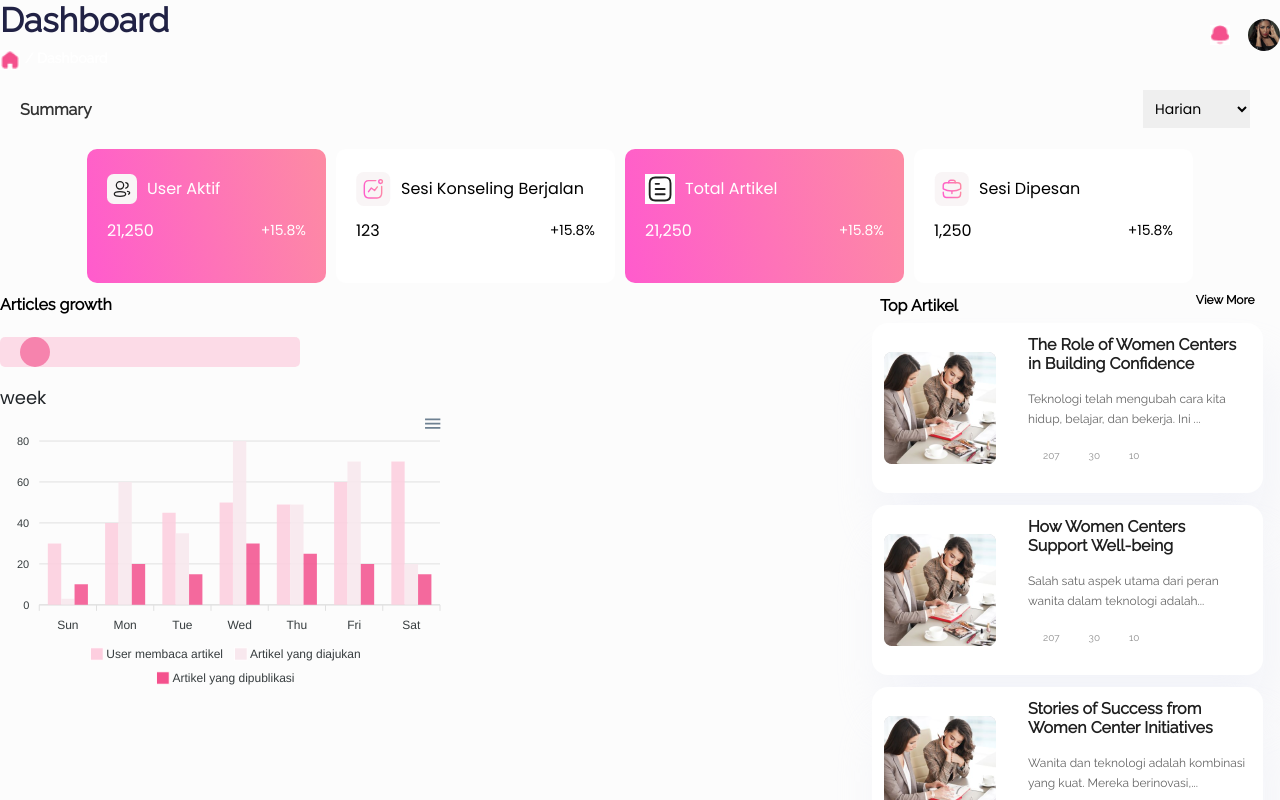
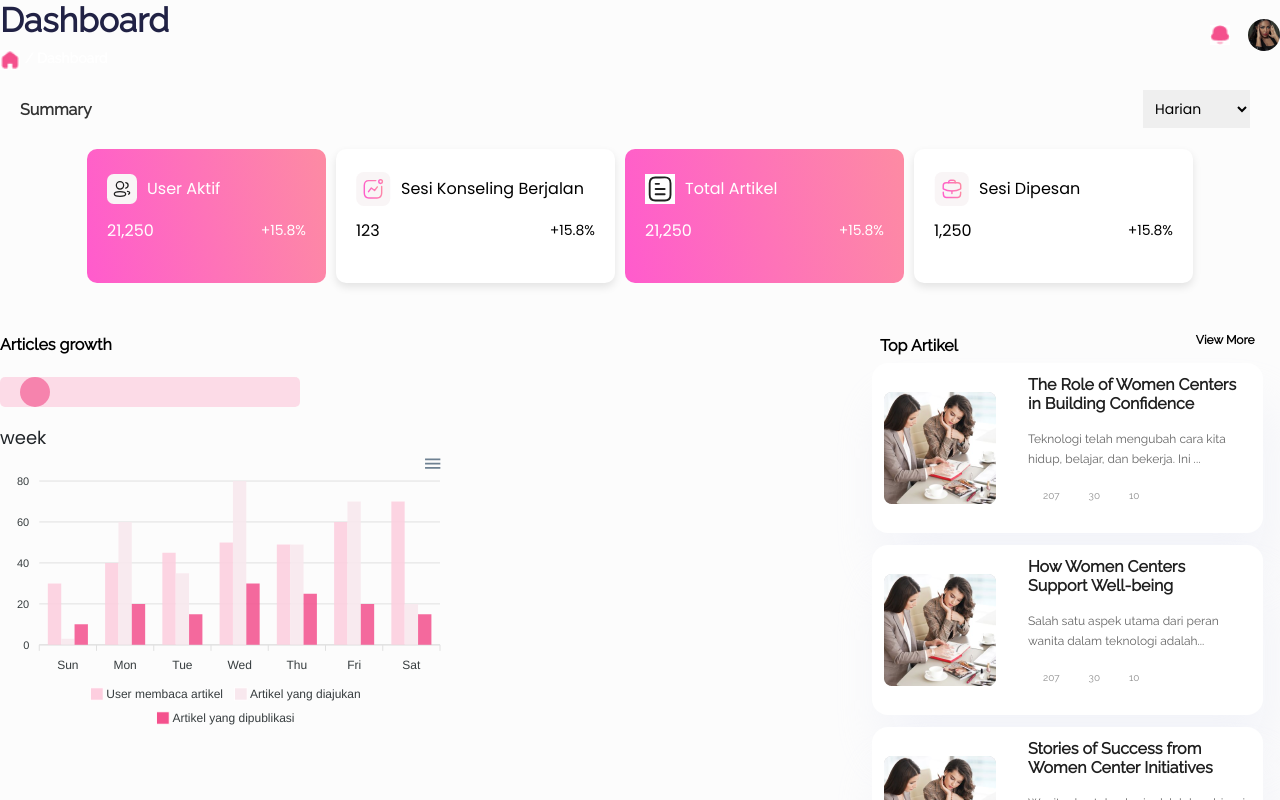
Before and after one commit to Capstone-Tim-14/woman-center-fe, a React (Vite) app in the folder women-center/: page / in a window 1280 px wide. Shown: the top 800 px of the page. Built offline with nearby package versions, Linux system fonts and the light colour scheme; some icons are missing.

Commit message:
chart revisi ke 2

```diff
--- a/women-center/src/Component/Organism/Container.css
+++ b/women-center/src/Component/Organism/Container.css
@@ -73,6 +73,7 @@
     padding: 20px;
     border-radius: 10px;
     width: 25%; /* Membagi menjadi 25% dari lebar kontainer */
+    box-shadow: 0 4px 8px rgba(0, 0, 0, 0.1);
   }
 
   .sesi-konseling-top {
@@ -170,6 +171,7 @@
     padding: 20px;
     border-radius: 10px;
     width: 25%; /* Membagi menjadi 25% dari lebar kontainer */
+    box-shadow: 0 4px 8px rgba(0, 0, 0, 0.1);
   }
 
   .box-top-dipesan-container {
--- a/women-center/src/Component/Organism/GrafikArtikel.css
+++ b/women-center/src/Component/Organism/GrafikArtikel.css
@@ -3,18 +3,19 @@
 .articles-organism {
     display: flex;
     justify-content: space-between;
+    margin-top: 50px; /* Sesuaikan dengan preferensi margin yang diinginkan */
   }
 
   .left-column {
-    width: 50%; /* Adjust the width as needed */
+    width: 50%; /* Sesuaikan lebar kolom kiri */
   }
 
   .right-column {
-    width: 45%; /* Adjust the width as needed */
+    width: 45%; /* Sesuaikan lebar kolom kanan */
   }
 
   .article-list {
     padding: 10px;
   }
 
-  /* Add any additional styling as needed */
+  /* Tambahkan properti styling tambahan jika diperlukan */
--- a/women-center/src/Component/molekul/Grafik.css
+++ b/women-center/src/Component/molekul/Grafik.css
@@ -69,7 +69,7 @@
 
   /* Mengatur lebar kolom */
   .col-4 {
-    width: 100%;
+    width: 50%;
   }
 
   /* Menambahkan ruang di atas dan di bawah grafik */
```
